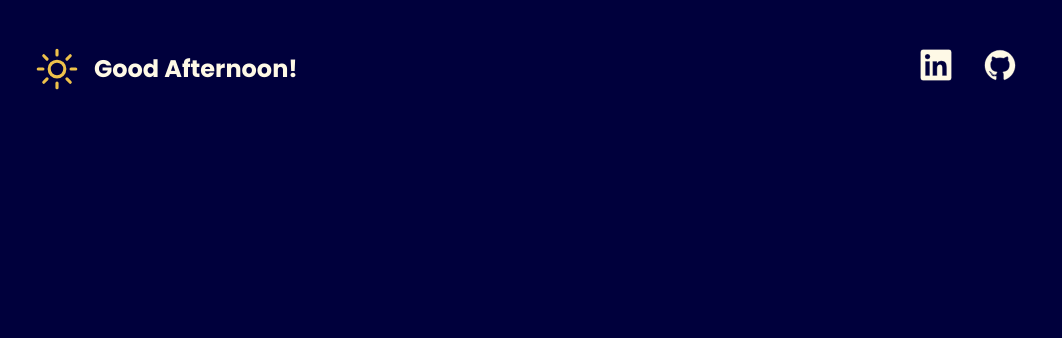
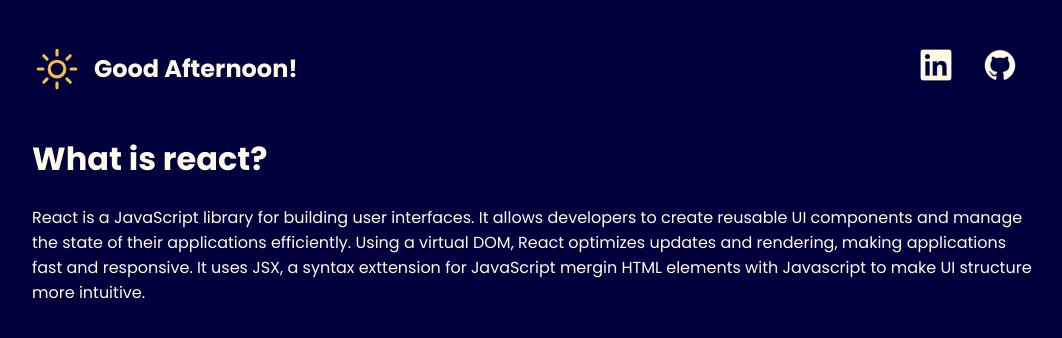
Before and after one commit to maxnchief/atlas-react-and-jsx, a React (Vite) app: page / in a window 1280 px wide. Shown: the top 338 px of the page, without its empty margins (108-1170 px from the left). Built offline with nearby package versions, Linux system fonts and the light colour scheme.

Commit message:
add Section component to App with paragraph describing React

```diff
--- a/src/App.jsx
+++ b/src/App.jsx
@@ -1,11 +1,16 @@
 
 import Header from "./components/Header.jsx";
+import Section from "./components/Section.jsx";
 
 function App() {
   return (
     <div className="app">
       <Header />
-      {}
+      <Section title="What is react?">
+        <p>
+          React is a JavaScript library for building user interfaces. It allows developers to create reusable UI components and manage the state of their applications efficiently. Using a virtual DOM, React optimizes updates and rendering, making applications fast and responsive. It uses JSX, a syntax exttension for JavaScript mergin HTML elements with Javascript to make UI structure more intuitive.
+       </p>
+      </Section>
     </div>
   );
 }
```
